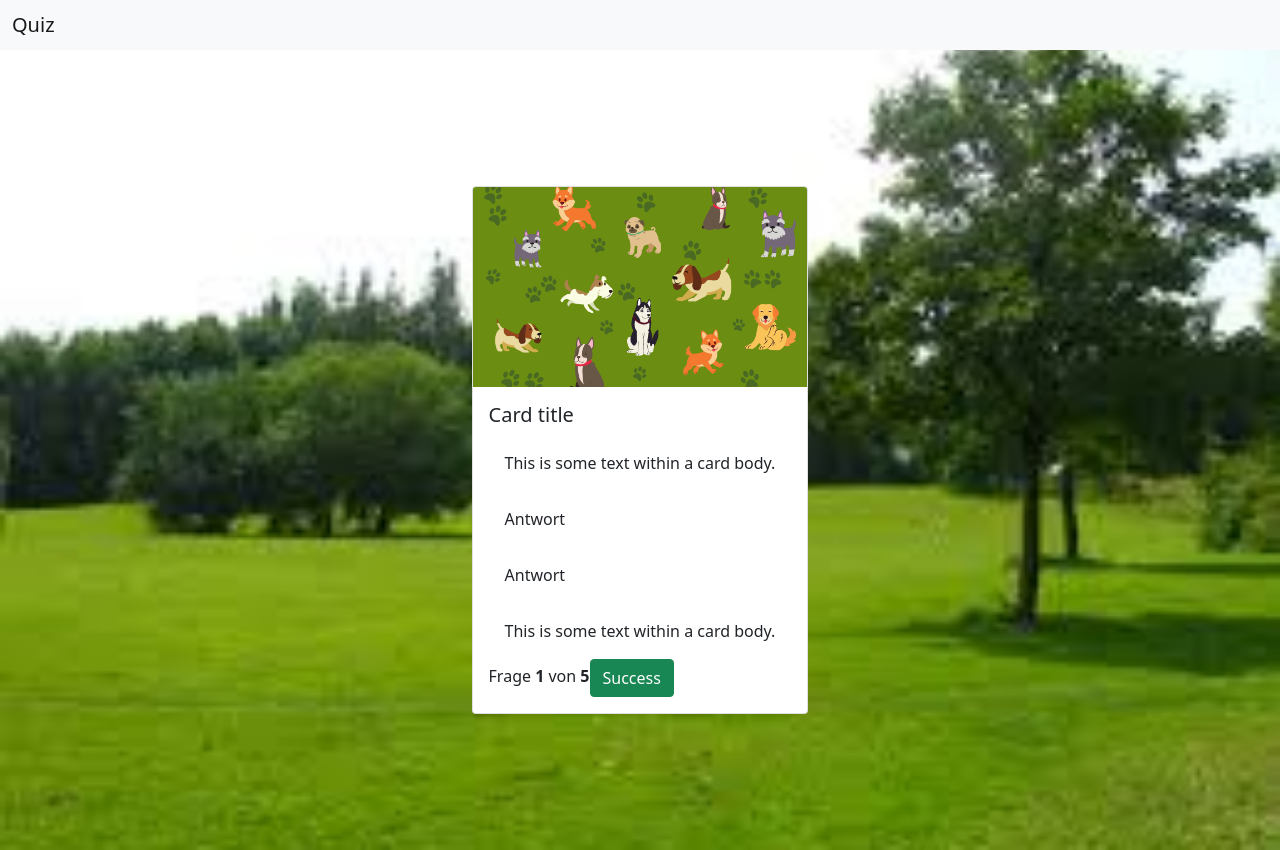
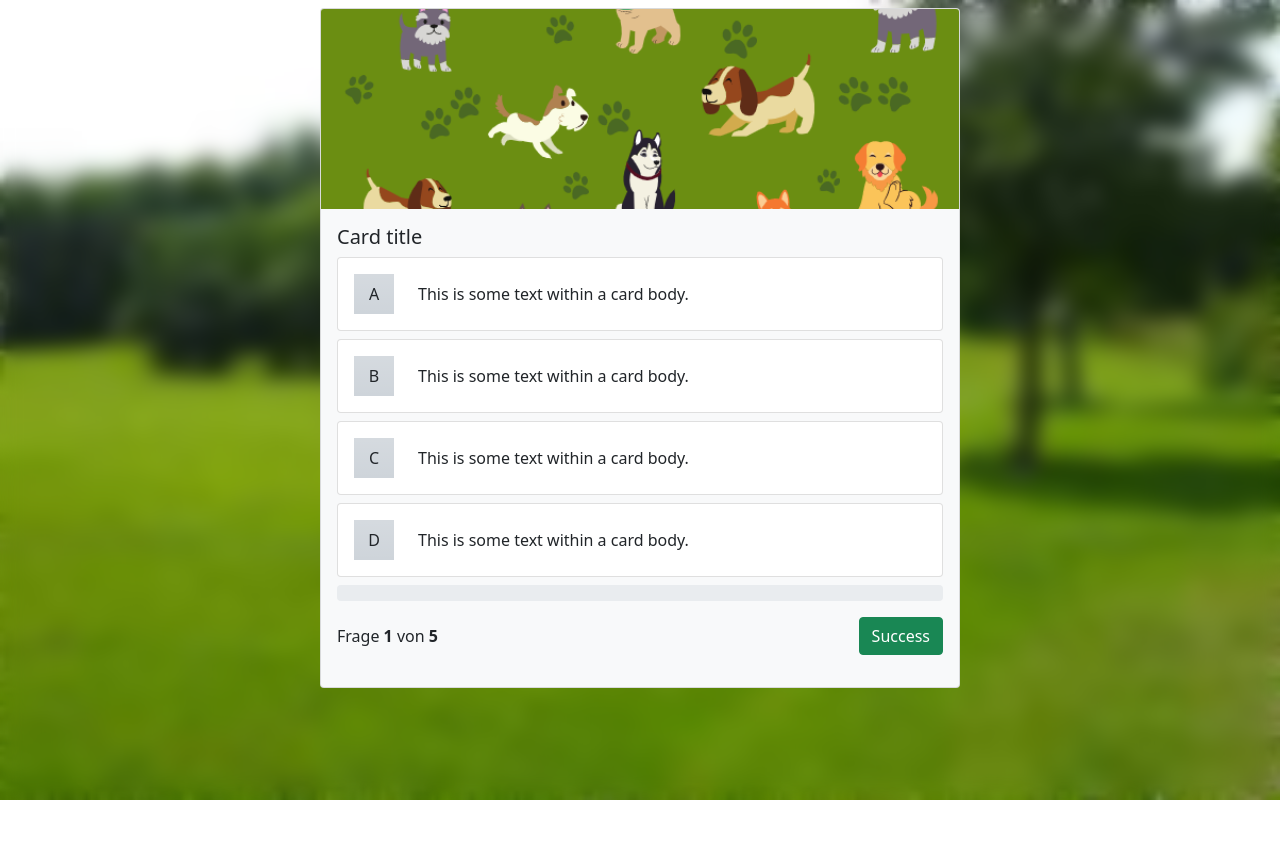
Before and after one commit to SabineDete/Testprojekt, a website: page index.html in a window 1280 px wide. After the commit the page ends 800 px from the top, so only its background shows below. Drawn offline with nearby package versions, Linux system fonts and the light colour scheme.

Commit message:
quizcard defined, 5questions

```diff
--- /dev/null
+++ b/data.js
@@ -0,0 +1,22 @@
+let questions = [];
+let numberOfQuestions;
+
+function loadQuestions() {
+
+    function questionMaker(question,answers,correctIndex) {
+        return { question, answers, correctIndex}
+    }
+
+    questions.push(questionMaker(
+        'Wie nennen Fachleute den Schwanz eines Hundes?', ['Rute', 'Peitsche', 'Gerte', 'Bürzel'], 0));
+    questions.push(questionMaker(
+        'Wie viele Riechzellen hat ein Hund durchschnittlich? (Ein Mensch hat etwa 5 Mio.) ', ['50 Mio.', '80 Mio.', '220 Mio.', '500 Mio.'], 2));
+    questions.push(questionMaker(
+        'Wie sehen Hunde Farben?', ['genauso wie Menschen', 'in Grau-Abstufungen', 'wie jemand, der rot-grün-blind ist', 'wie Menschen, aber zusätzlich infrarot'], 2));
+    questions.push(questionMaker(
+        'Wie viele Zähne hat ein erwachsener Hund normalerweise?', ['26', '32', '36', '42'], 3));
+    questions.push(questionMaker(
+        'Wie viele vom FCI anerkannte Hunderassen gibt es?', ['etwa 200', 'etwa 370', 'etwa 600', 'fast 1000'], 1));
+
+    numberOfQuestions = questions.length;
+}
--- a/index.html
+++ b/index.html
@@ -6,6 +6,12 @@
     <meta http-equiv="X-UA-Compatible" content="IE=edge">
     <meta name="viewport" content="width=device-width, initial-scale=1.0">
     <title>Quiz</title>
+
+    <link rel="preconnect" href="https://fonts.googleapis.com">
+    <link rel="preconnect" href="https://fonts.gstatic.com" crossorigin>
+    <link
+        href="https://fonts.googleapis.com/css2?family=Rubik:ital,wght@0,300;0,400;0,500;0,600;0,700;1,300;1,400;1,500;1,600;1,700&display=swap"
+        rel="stylesheet">
 
     <!-- bootstrap files -->
     <link href="https://cdn.jsdelivr.net/npm/bootstrap@5.1.3/dist/css/bootstrap.min.css" rel="stylesheet"
@@ -17,42 +23,48 @@
 
     <link rel="stylesheet" href="style.css">
     <script src="script.js"></script>
+    <script src="data.js"></script>
 </head>
 
-<body>
-    <div class="bg-blur"></div>
-    <nav class="navbar navbar-light bg-light">
-        <div class="container-fluid">
-            <span class="navbar-brand mb-0 h1">Quiz</span>
-        </div>
-    </nav>
+<body onload="loadQuestions()">
 
-    <div class="container">
-        <div class="card">
-            <img src="img/wallpaper.png" class="card-img-top" alt="...">
+    <div class="container-fluid pt-2 pb-2 d-flex justify-content-center align-items-center">
+        <div class="card quiz-card">
+            <img src="img/wallpaper.png" class="card-img-top" >
             <div class="card-body">
                 <h5 class="card-title">Card title</h5>
-                <div class="quiz-card">
-                    <div class="card-body">
+                <div id="answer-1" class="card mb-2">
+                    <div class="card-body d-flex align-items-center">
+                        <div class="answer-letter p-2 me-4  bg-gradient ">A</div>
                         This is some text within a card body.
                     </div>
                 </div>
-                <div class="quiz-card">
-                    <div class="card-body">
-                        Antwort
-                    </div>
-                </div>
-                <div class="quiz-card">
-                    <div class="card-body">
-                        Antwort
-                    </div>
-                </div>
-                <div class="quiz-card">
-                    <div class="card-body">
+                <div id="answer-2" class="card  mb-2">
+                    <div class="card-body d-flex align-items-center">
+                        <div class="answer-letter p-2 me-4  bg-gradient ">B</div>
                         This is some text within a card body.
                     </div>
                 </div>
-                <span>Frage <b>1</b> von <b>5</b></span><button type="button" class="btn btn-success">Success</button>
+                <div id="answer-3" class="card mb-2">
+                    <div class="card-body d-flex align-items-center">
+                        <div class="answer-letter p-2 me-4  bg-gradient ">C</div>
+                        This is some text within a card body.
+                    </div>
+                </div>
+                <div id="answer-4" class="card mb-2 ">
+                    <div class="card-body d-flex align-items-center">
+                        <div class="answer-letter p-2 me-4  bg-gradient ">D</div>
+                        This is some text within a card body.
+                    </div>
+                </div>
+                <div class="progress">
+                    <div class="progress-bar bg-success" role="progressbar" style="width: 0%" aria-valuenow="0"
+                        aria-valuemin="0" aria-valuemax="100">0%</div>
+                </div>
+                <div class="question-footer mt-3 mb-3 d-flex justify-content-between align-items-center">
+                    <span>Frage <b>1</b> von <b>5</b></span><button type="button"
+                        class="btn btn-success">Success</button>
+                </div>
             </div>
         </div>
     </div>
--- a/script.js
+++ b/script.js
@@ -0,0 +1,3 @@
+function renderQuestion(index) {
+
+}
--- a/style.css
+++ b/style.css
@@ -1,22 +1,34 @@
 body {
-    overflow: hidden;
+    /* overflow: hidden; */
     background-image: url("img/wiese.jpg");
-    background-repeat: no-repeat;
     background-size: cover;
-    width: 100vw;
-    height: 100vh;
-    backdrop-filter: blur(10px) rgba(0, 100, 0, 0.5);
+    background-position: bottom;
+    min-width: 100%;
+    min-height: 100vh;
+    backdrop-filter: blur(10px);
 }
 
-.container {
-    width: 100%;
-    height: 100%;
-    display: flex;
-    justify-content: center;
-    align-items: center;
+
+.card-img-top {
+    max-height: 200px;
+    object-fit: cover;
+    object-position: center;
 }
 
-.card-img-top{
-    max-height:200px;
-    object-fit: cover;
+.card-title {
+    font-weight: medium;
 }
+
+.quiz-card {
+    width: 50vw;
+
+    background-color: var(--bs-gray-100);
+}
+
+.answer-letter {
+    text-align: center;
+    width: 40px;
+    height: 40px;
+    background-color: var(--bs-gray-400);
+
+}
```
